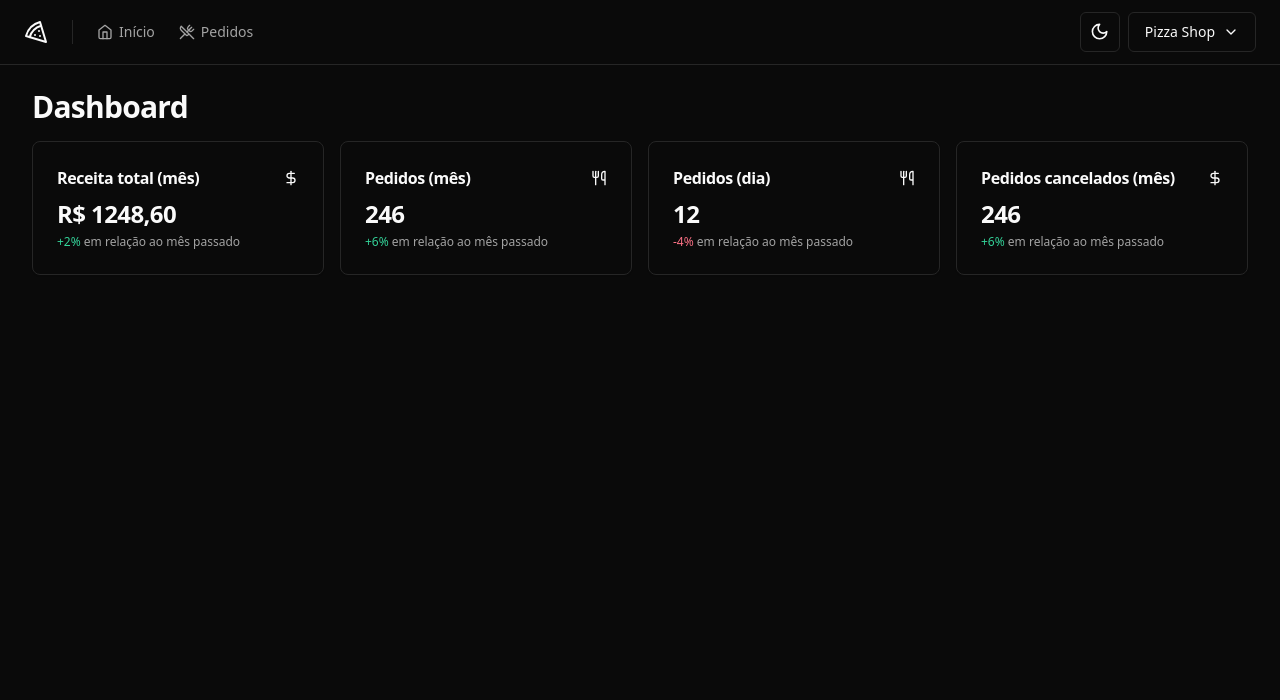
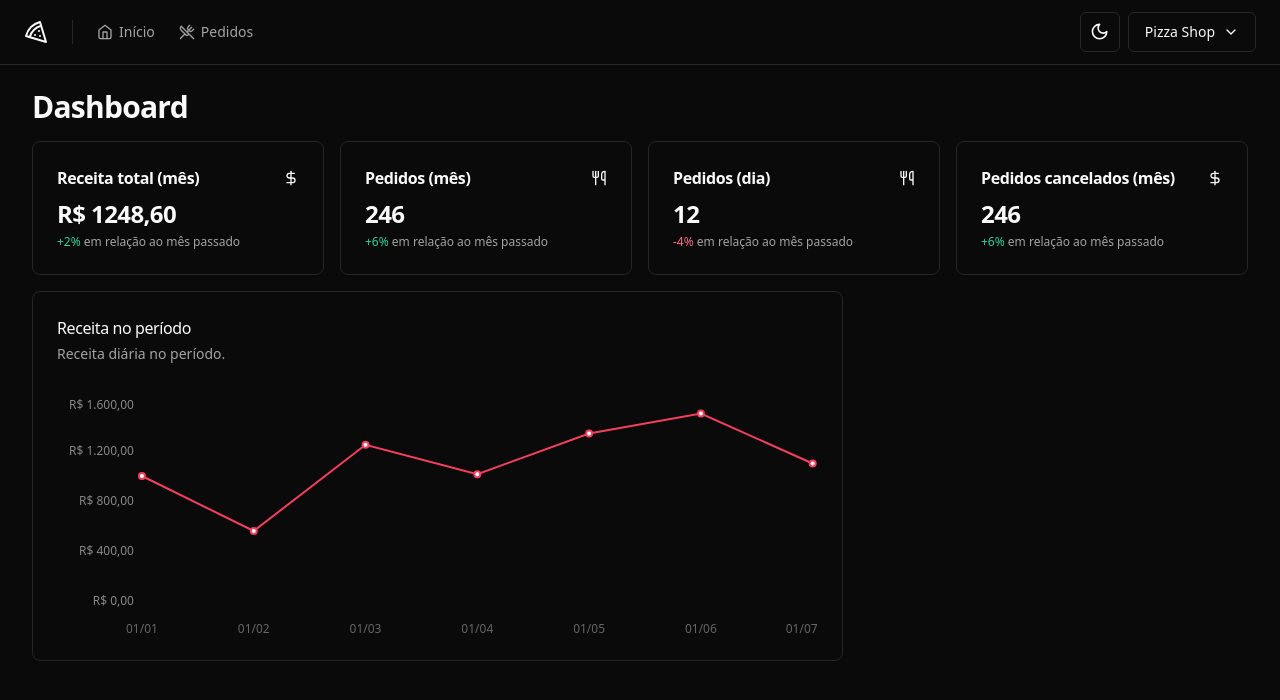
Before and after one commit to izaiasmorais/pizzashop, a React (Vite) app: page / in a window 1280 px wide. Shown: the top 700 px of the page. Built offline with nearby package versions, Linux system fonts and the light colour scheme.

Commit message:
chore: create revenue chart

```diff
--- a/package.json
+++ b/package.json
@@ -29,6 +29,7 @@
 		"react-helmet-async": "^2.0.4",
 		"react-hook-form": "^7.49.3",
 		"react-router-dom": "^6.21.1",
+		"recharts": "^2.10.4",
 		"shadcn-ui": "^0.6.0",
 		"sonner": "^1.3.1",
 		"sort-by": "^1.2.0",
--- a/src/pages/app/dashboard/dashboard.tsx
+++ b/src/pages/app/dashboard/dashboard.tsx
@@ -3,6 +3,7 @@
 import { MonthOrderAmountCard } from "./month-orders-amount-card";
 import { DayOrderAmountCard } from "./day-order-amount-card";
 import { MonthCanceledOrdersAmountCard } from "./month-canceled-orders-amount-card";
+import { RevenueChart } from "./revenue-chart";
 
 export function Dashboard() {
   return (
@@ -17,7 +18,12 @@
           <DayOrderAmountCard />
           <MonthCanceledOrdersAmountCard />
         </div>
+
+        <div className="grid grid-cols-9 gap-y-40">
+          <RevenueChart />
+        </div>
       </div>
     </>
   );
 }
+''
--- /dev/null
+++ b/src/pages/app/dashboard/revenue-chart.tsx
@@ -0,0 +1,79 @@
+import {
+  Card,
+  CardContent,
+  CardDescription,
+  CardHeader,
+  CardTitle,
+} from "@/components/ui/card";
+import colors from "tailwindcss/colors";
+
+import {
+  ResponsiveContainer,
+  YAxis,
+  Line,
+  Tooltip,
+  CartesianGrid,
+  XAxis,
+  LineChart,
+} from "recharts";
+
+const data = [
+  { date: "01/01", revenue: 1000 },
+  { date: "01/02", revenue: 560 },
+  { date: "01/03", revenue: 1250 },
+  { date: "01/04", revenue: 1015 },
+  { date: "01/05", revenue: 1340 },
+  { date: "01/06", revenue: 1500 },
+  { date: "01/07", revenue: 1100 },
+];
+
+export function RevenueChart() {
+  return (
+    <Card className="col-span-6">
+      <CardHeader className="flex flex-row items-center justify-between pb-8">
+        <div className="space-y-1">
+          <CardTitle className="text-base font-medium">
+            Receita no período
+          </CardTitle>
+          <CardDescription>Receita diária no período.</CardDescription>
+        </div>
+      </CardHeader>
+
+      <CardContent>
+        <ResponsiveContainer width="100%" height={240}>
+          <LineChart data={data} style={{ fontSize: 12 }}>
+            <Line
+              type="linear"
+              strokeWidth={2}
+              dataKey="revenue"
+              stroke={colors.rose["500"]}
+            />
+
+            <YAxis
+              stroke="#888"
+              axisLine={false}
+              tickLine={false}
+              width={80}
+              tickFormatter={(value: number) =>
+                value.toLocaleString("pt-BR", {
+                  style: "currency",
+                  currency: "BRL",
+                })
+              }
+            />
+
+            <XAxis dataKey="date" tickLine={false} axisLine={false} dy={16} />
+
+            <Tooltip
+              contentStyle={{
+                background: "#000",
+                border: "none",
+                borderRadius: "1px",
+              }}
+            />
+          </LineChart>
+        </ResponsiveContainer>
+      </CardContent>
+    </Card>
+  );
+}
```
Also changed, not shown: 1 other file (tests, documents, lock files or other folders).
